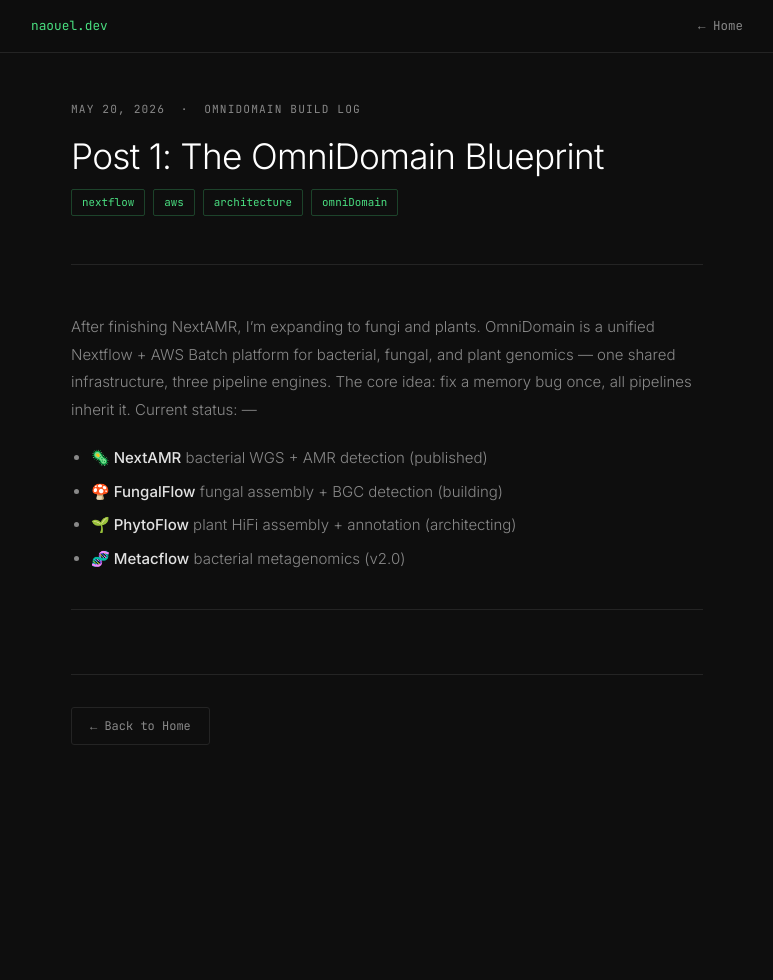
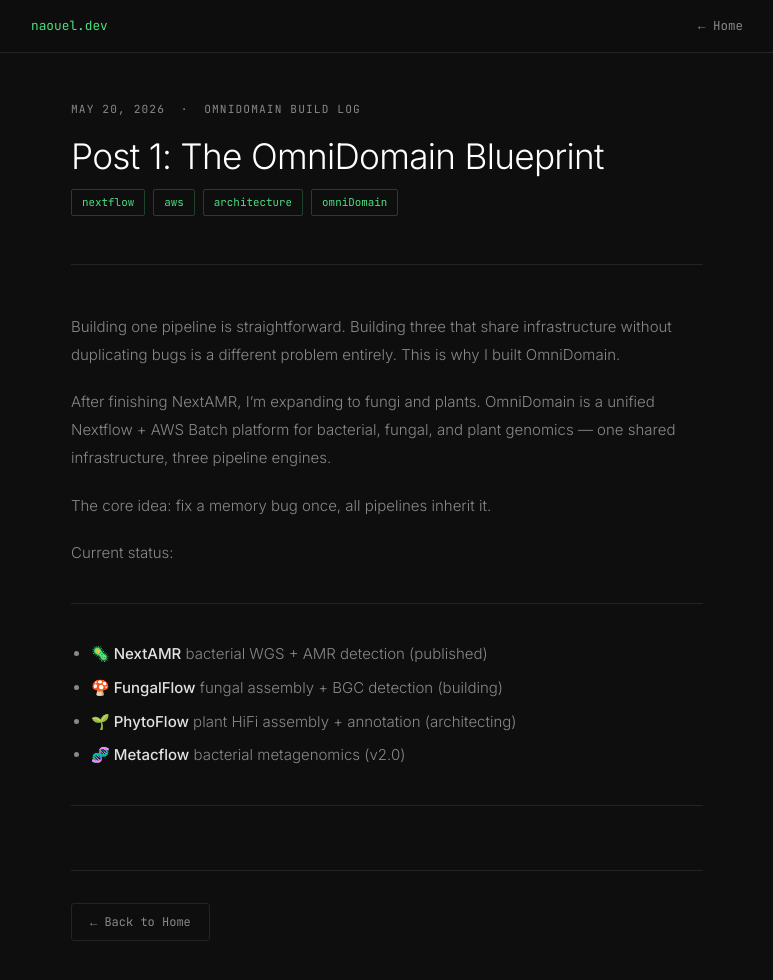
Before and after one commit to NaouelEldjouher/NaouelEldjouher.github.io, a Jekyll site: the page built from _posts/2026-05-20-omnidomain-day-1.md, in a window 1280 px wide and 1021 px high. Shown: the top 980 px of the window, without its empty margins (253-1026 px from the left). Built offline with Jekyll 4.4.1, drawn with Linux system fonts in a browser that asks for light colours.

Commit message:
Update 2026-05-20-omnidomain-day-1.md

```diff
--- a/_posts/2026-05-20-omnidomain-day-1.md
+++ b/_posts/2026-05-20-omnidomain-day-1.md
@@ -4,16 +4,25 @@
 date: 2026-05-20
 tags: [nextflow, aws, architecture, omniDomain]
 ---
+
+Building one pipeline is straightforward. Building three that share
+infrastructure without duplicating bugs is a different problem
+entirely. This is why I built OmniDomain.
+
 After finishing NextAMR, I'm expanding to fungi and plants.
 OmniDomain is a unified Nextflow + AWS Batch platform for
 bacterial, fungal, and plant genomics — one shared infrastructure,
 three pipeline engines.
+
 The core idea: fix a memory bug once, all pipelines inherit it.
+
 Current status:
----
-* **🦠 NextAMR** bacterial WGS + AMR detection (published)
-* **🍄 FungalFlow**  fungal assembly + BGC detection (building)
-* **🌱 PhytoFlow**  plant HiFi assembly + annotation (architecting)
-* **🧬 Metacflow**  bacterial metagenomics (v2.0)
 
 ---
+
+* **🦠 NextAMR** bacterial WGS + AMR detection (published)
+* **🍄 FungalFlow** fungal assembly + BGC detection (building)
+* **🌱 PhytoFlow** plant HiFi assembly + annotation (architecting)
+* **🧬 Metacflow** bacterial metagenomics (v2.0)
+
+---
```
